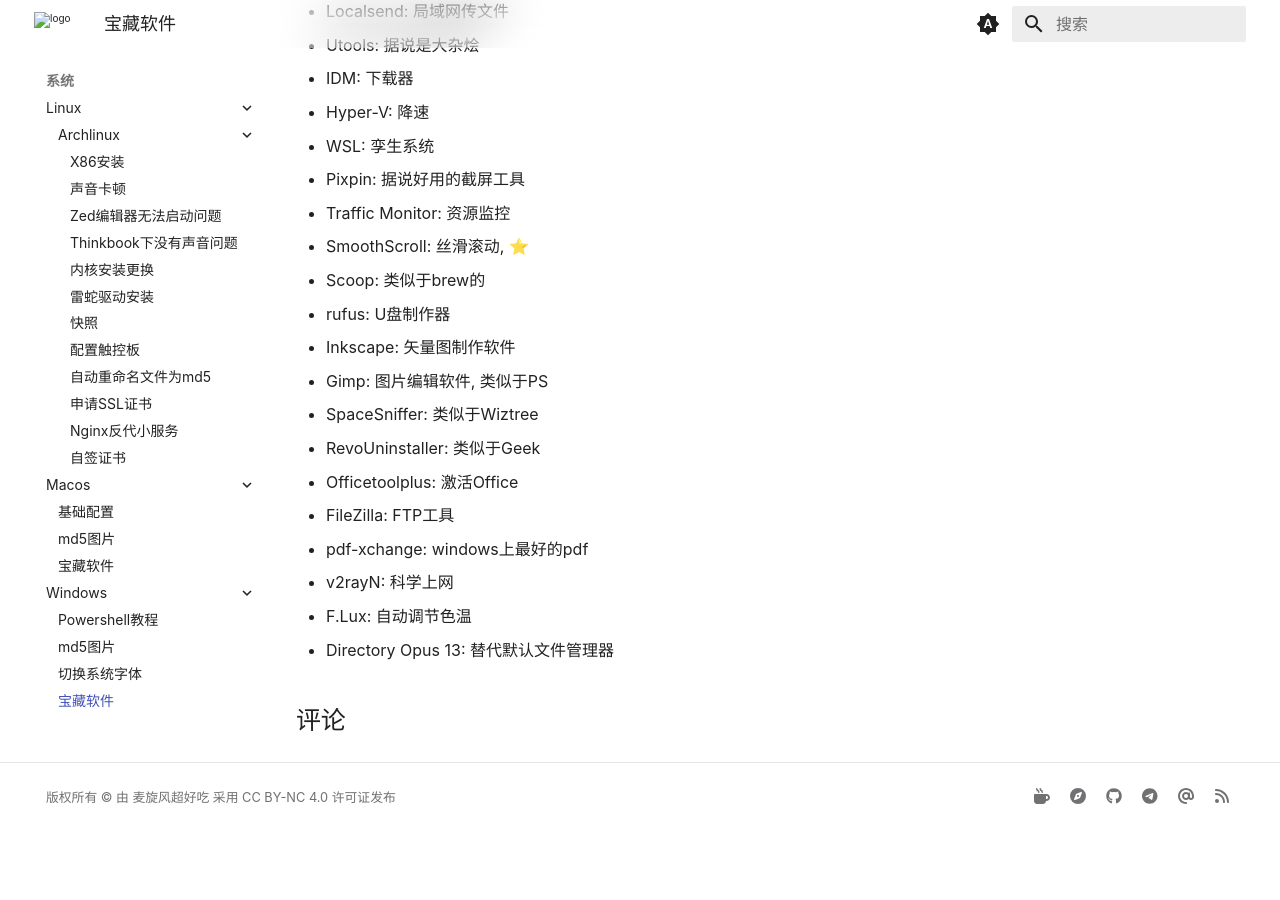
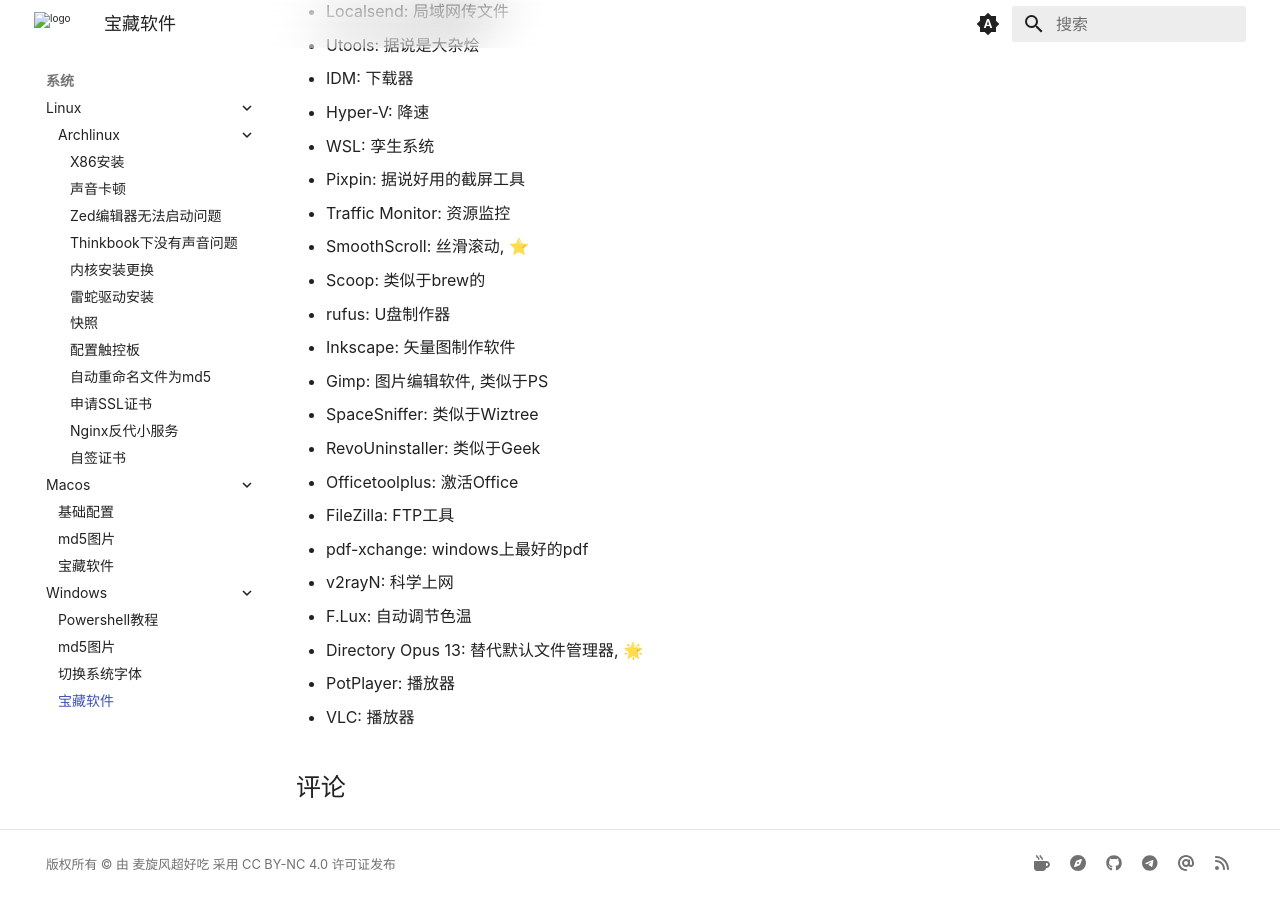
Before and after one commit to ricolxwz/note, an MkDocs documentation site: the page built from docs/os/windows/software.md, in a window 1280 px wide and 900 px high, scrolled down 1050 px. Built offline with MkDocs 1.6.1 and Material for MkDocs 9.7.7, drawn with Linux system fonts in a browser that asks for light colours; some web fonts are replaced; comment, search, counter and statistics services are not loaded; a style sheet for code colours, icons or effects is not loaded; before the commit the page ends 1883 px from its top, so only the background shows below that.

Commit message:
docs: update software.md

```diff
--- a/docs/os/windows/software.md
+++ b/docs/os/windows/software.md
@@ -46,4 +46,6 @@
 * pdf-xchange: windows上最好的pdf
 * v2rayN: 科学上网
 * F.Lux: 自动调节色温
-* Directory Opus 13: 替代默认文件管理器
+* Directory Opus 13: 替代默认文件管理器, 🌟
+* PotPlayer: 播放器
+* VLC: 播放器
```
